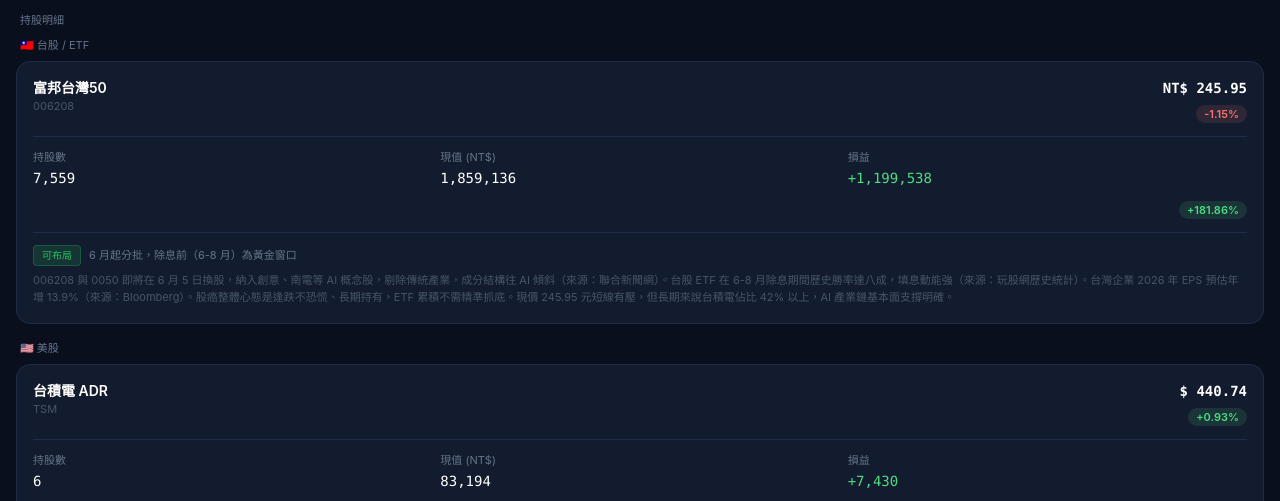
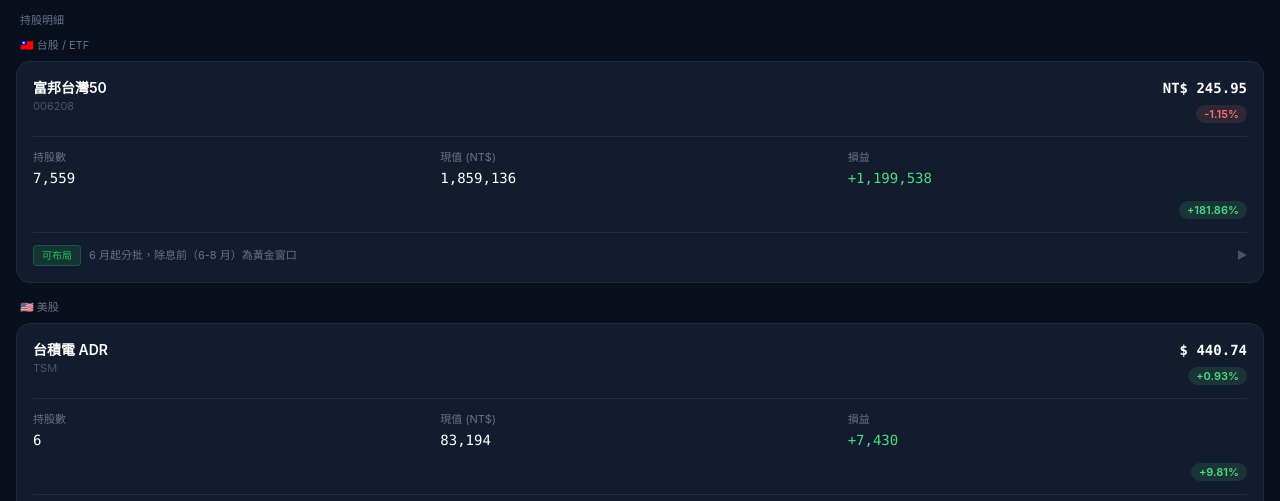
Before and after one commit to suansuanmango/stock-dashboard, a plain HTML site: page index.html in a window 1280 px wide. Shown: the part 235-736 px from the top of the page. Drawn offline with nearby package versions, Linux system fonts and the light colour scheme.

Commit message:
feat: collapsible AI analysis on assets page

```diff
--- a/index.html
+++ b/index.html
@@ -154,6 +154,14 @@
     };
 
     // ── tab switching ─────────────────────────────────
+    function toggleAI(id) {
+      const el = document.getElementById(id);
+      const arrow = document.getElementById(id+'-arrow');
+      const open = el.style.display === 'none';
+      el.style.display = open ? 'block' : 'none';
+      arrow.style.transform = open ? 'rotate(90deg)' : '';
+    }
+
     function switchTab(tab) {
       document.querySelectorAll('.tab-content').forEach(e=>e.classList.remove('active'));
       document.querySelectorAll('.nav-btn').forEach(e=>e.classList.remove('active'));
@@ -193,13 +201,18 @@
         const priceStr = h.current_price != null ? (h.currency==='TWD'?'NT$ ':'$ ')+fmt(h.current_price,2) : '—';
         const hasPos = h.quantity && h.avg_price;
         const ai = aiMap[h.ticker];
+        const aid = 'ai-'+h.ticker;
         const aiSection = ai ? `
           <div class="divider"></div>
-          <div style="display:flex;align-items:center;gap:8px;flex-wrap:wrap;">
+          <div onclick="toggleAI('${aid}')" style="display:flex;align-items:center;gap:8px;cursor:pointer;user-select:none;">
             <span style="font-size:10px;padding:2px 8px;border-radius:4px;${dirStyle(ai.direction)}">${ai.direction}</span>
             <span style="font-size:11px;color:#64748b;flex:1;">${ai.timeframe}</span>
+            <span id="${aid}-arrow" style="font-size:11px;color:#475569;transition:transform 0.2s;">▶</span>
           </div>
-          <div style="font-size:11px;color:#475569;margin-top:6px;line-height:1.6;">${ai.reasoning}</div>` : '';
+          <div id="${aid}" style="display:none;margin-top:8px;font-size:11px;color:#475569;line-height:1.7;border-left:2px solid #1e293b;padding-left:10px;">
+            ${ai.reasoning}
+            <div style="margin-top:6px;color:#334155;">📎 ${(ai.sources||[]).join('・')}</div>
+          </div>` : '';
         return `
           <div class="card">
             <div class="flex justify-between items-start">
```
